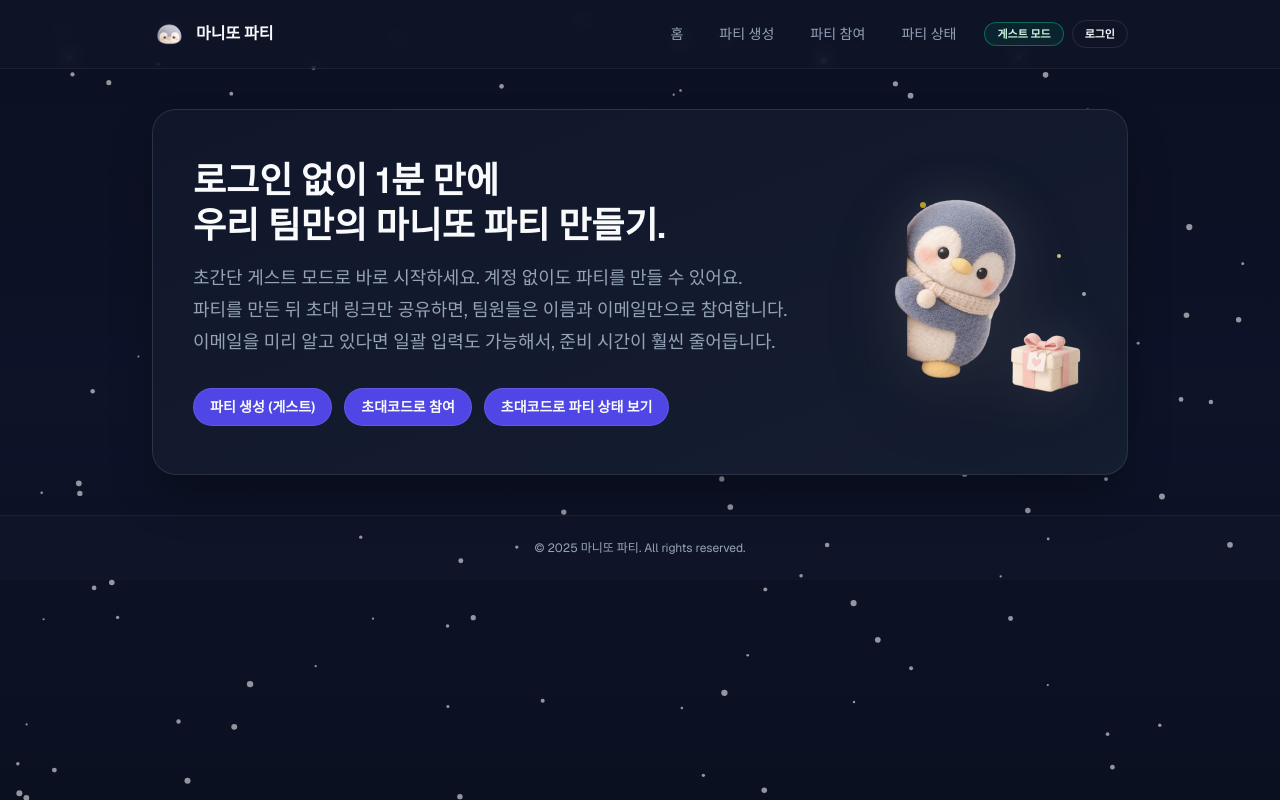
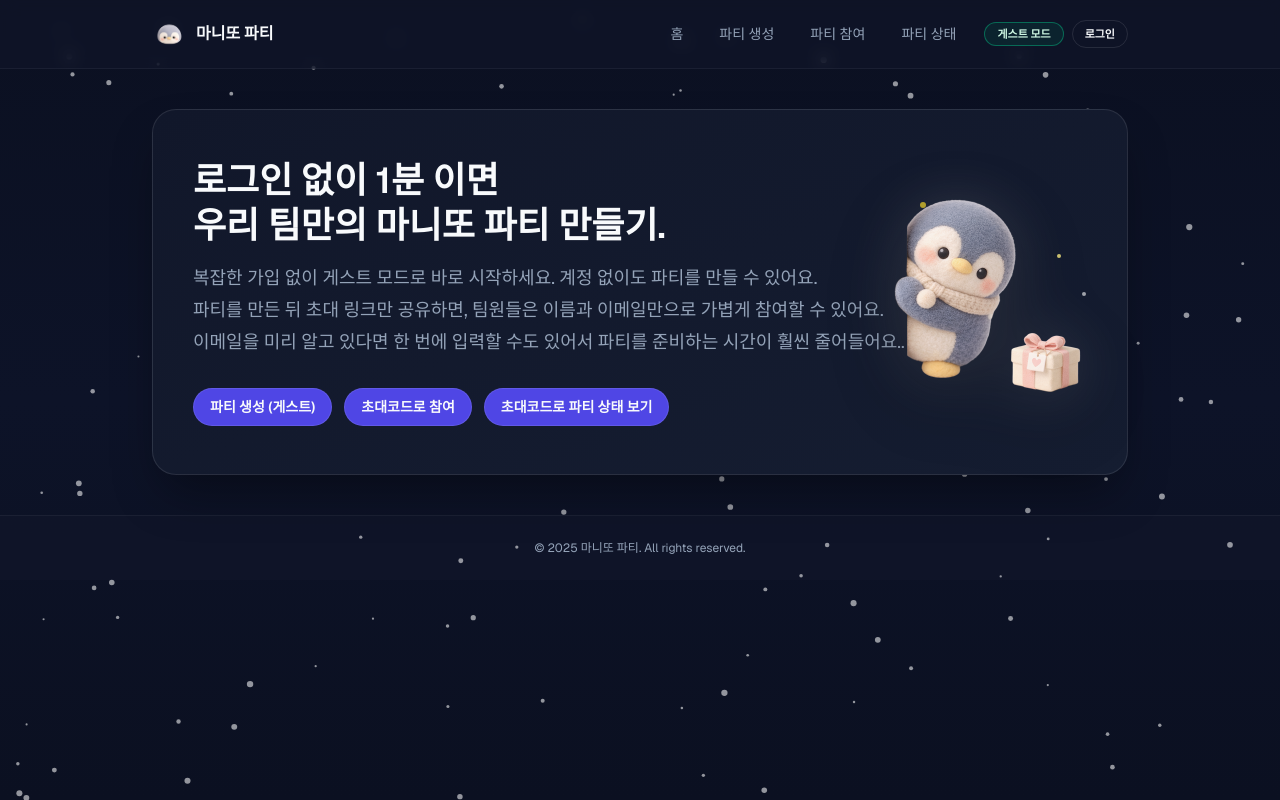
Before and after one commit to HI-JIN2/manitto-frontend, a Next.js app: page / in a window 1280 px wide. Built offline with nearby package versions, Linux system fonts and the light colour scheme; no server answers.

Commit message:
chore: 홈 코멘트 수정

```diff
--- a/src/app/page.tsx
+++ b/src/app/page.tsx
@@ -38,33 +38,37 @@ export default function Home() {
           <div className="flex flex-col gap-4">
             <div className="flex-1">
               <h1 className="text-3xl font-semibold leading-tight sm:text-4xl">
-                로그인 없이 1분 만에
+                로그인 없이 1분 이면
                 <br />
                 우리 팀만의 마니또 파티 만들기.
               </h1>
             </div>
           <div className="max-w-3xl space-y-1 text-base text-muted sm:text-lg">
-            <p>초간단 게스트 모드로 바로 시작하세요. 계정 없이도 파티를 만들 수 있어요.</p>
-            <p>파티를 만든 뒤 초대 링크만 공유하면, 팀원들은 이름과 이메일만으로 참여합니다.</p>
-            <p>이메일을 미리 알고 있다면 일괄 입력도 가능해서, 준비 시간이 훨씬 줄어듭니다.</p>
+            <p>복잡한 가입 없이 게스트 모드로 바로 시작하세요. 계정 없이도 파티를 만들 수 있어요.</p>
+            <p>파티를 만든 뒤 초대 링크만 공유하면, 팀원들은 이름과 이메일만으로 가볍게 참여할 수 있어요.</p>
+            <p>이메일을 미리 알고 있다면 한 번에 입력할 수도 있어서 파티를 준비하는 시간이 훨씬 줄어들어요..</p>
           </div>
 
           {stats && (
             <div className="mt-3 space-y-1 text-xs text-muted sm:text-sm">
               <p>
-                지금까지 이 서비스에서{" "}
+                지금까지 {" "}
                 <span className="font-semibold text-foreground">
                   {stats.partyCount}
                 </span>
-                번째 마니또 파티까지 만들어졌어요.
+                개의 마니또 파티가 만들어졌어요.
               </p>
               <p>
                 현재{" "}
                 <span className="font-semibold text-foreground">
                   {stats.participantCount}
                 </span>
-                명의 사람들이 마니또 파티를 사용하고 있어요.
+                명의 사람들이 마니또 파티를 함께하고 있어요.
               </p>
+              <p>
+                조용하지만 따뜻한 파티,
+                지금 바로 시작해 보세요. 🎁
+                </p>
             </div>
           )}
 
```
